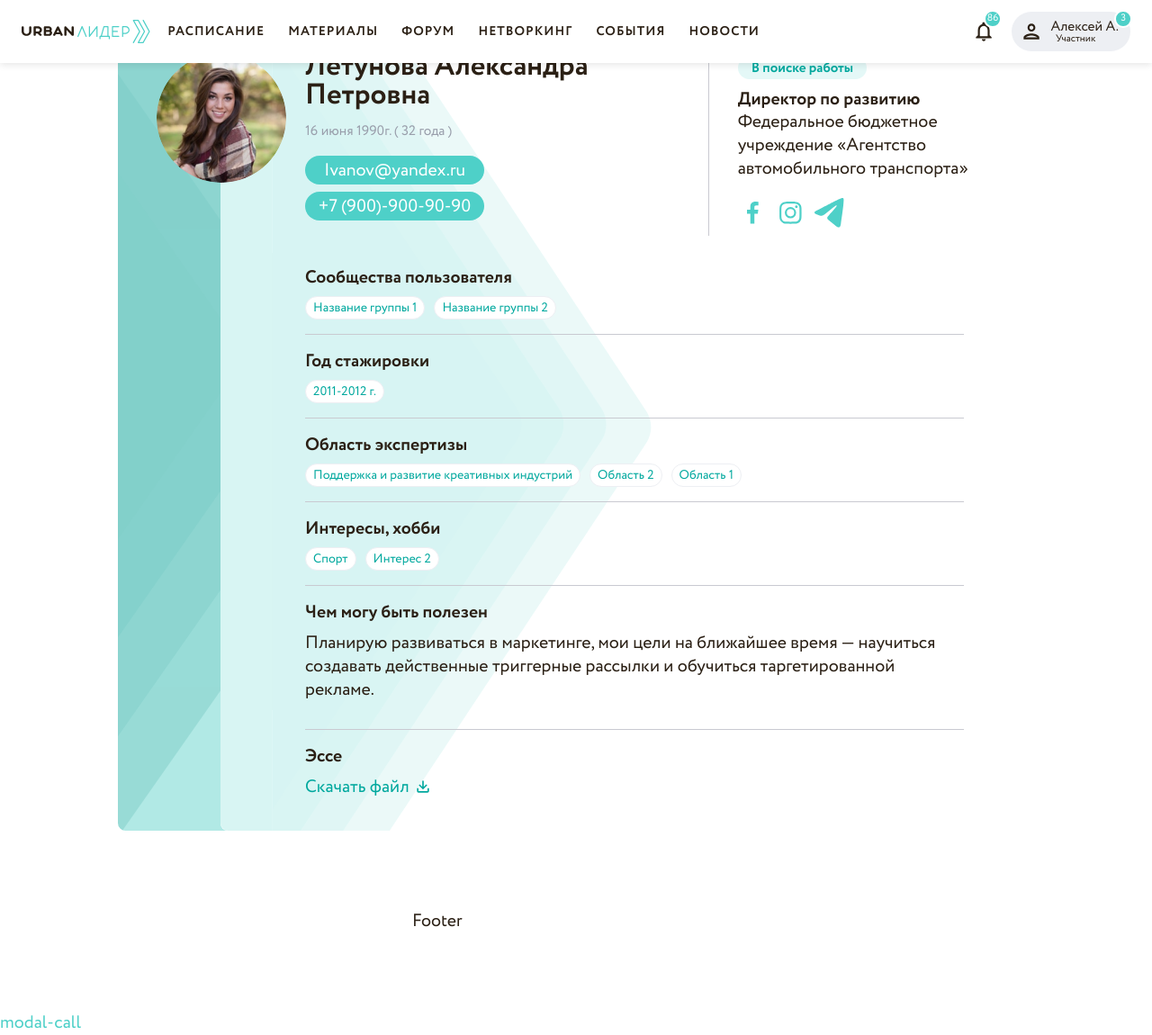
After one commit to MegaFronTeam/0018Urban, a web app: file public/7-1-profile.html in a window 1280 px wide. The commit adds this page. Shown: the whole page at 90% size. Run offline with its HTML, style and script files only (its server is not run), Linux system fonts and the light colour scheme.

Commit message:
profile added

```diff
--- /dev/null
+++ b/public/7-1-profile.html
@@ -0,0 +1,236 @@
+<!DOCTYPE html>
+<html lang="ru">
+	<head>
+		<meta charset="utf-8">
+		<title>Профайл</title>
+		<meta name="description" content="о чем страница">
+		<meta http-equiv="X-UA-Compatible" content="IE=edge">
+		<meta name="viewport" content="width=device-width,initial-scale=1.0,  shrink-to-fit=no">
+		<link type="image/ico" href="img/favicon.ico" rel="shortcut icon"><meta name="format-detection" content="telephone=no">
+		<link href="libs/swiper/swiper-bundle.min.css" rel="stylesheet"/>
+		<link href="libs/@fancyapps/ui/fancybox.css" rel="stylesheet"/>
+		<link href="css/main.min.css" rel="stylesheet"/>
+	</head>
+	<body class="profile-page" data-bg="null">
+		<div class="main-wrapper">
+			<!-- start header-->
+			<header class="header" id="header">
+				<!-- start top-nav-->
+				<div class="top-nav block-with-lazy">
+					<div class="container-fluid">
+						<div class="top-nav__row row">
+							<div class="col-auto">
+								<a class="top-nav__logo" href="/"><img src="img/svg/logotype.svg" alt="" loading="lazy"/>
+								</a>
+							</div>
+							<div class="col">
+								<div class="menu-mobile menu-mobile--js">
+									<div class="menu-mobile__inner">
+										<div class="toggle-menu-mobile toggle-menu-mobile--js d-lg-none"><span></span>
+										</div>
+										<nav>
+											<ul class="menu" itemscope="itemscope" itemtype="http://schema.org/SiteNavigationElement">
+												<li class="menu-item" itemprop="item"><a href="#" itemprop="url">Расписание</a></li>
+												<li class="menu-item" itemprop="item"><a href="#" itemprop="url">Материалы</a></li>
+												<li class="menu-item" itemprop="item"><a href="#" itemprop="url">Форум</a></li>
+												<li class="menu-item" itemprop="item"><a href="#" itemprop="url">Нетворкинг</a></li>
+												<li class="menu-item" itemprop="item"><a href="#" itemprop="url">События</a></li>
+												<li class="menu-item" itemprop="item"><a href="#" itemprop="url">Новости</a></li>
+											</ul>
+										</nav>
+									</div>
+								</div>
+							</div>
+							<div class="col-auto">
+								<div class="top-nav__controls">
+									<div class="top-nav__btn">
+										<svg class="icon icon-notifications ">
+											<use xlink:href="img/svg/sprite.svg#notifications"></use>
+										</svg>
+										<div class="top-nav__btn-count"><span>86</span>
+										</div>
+									</div>
+									<a class="top-nav__btn top-nav__btn--person" href="#">
+										<svg class="icon icon-person ">
+											<use xlink:href="img/svg/sprite.svg#person"></use>
+										</svg><span class="top-nav__btn-text"> <span>Алексей А.</span><span>Участник</span></span>
+										<div class="top-nav__btn-count"><span>3</span>
+										</div>
+									</a>
+								</div>
+							</div>
+							<div class="col-auto d-lg-none">
+								<div class="toggle-menu-mobile toggle-menu-mobile--js d-lg-none"><span></span>
+								</div>
+							</div>
+						</div>
+					</div>
+				</div>
+				<!-- end top-nav-->
+			</header>
+			<!-- end header-->
+			<div class="container">
+				<nav class="swiper breadcrumb-slider--js" aria-label="breadcrumb">
+					<ol class="breadcrumb swiper-wrapper" itemscope="itemscope" itemtype="http://schema.org/BreadcrumbList">
+						<li class="breadcrumb-item swiper-slide" itemprop="itemListElement" itemscope="itemscope" itemtype="http://schema.org/ListItem"><a href="/" itemprop="item"><span itemprop="name">Главная</span>
+								<meta itemprop="position" content="1"/></a></li>
+						<li class="breadcrumb-item swiper-slide" itemprop="itemListElement" itemscope="itemscope" itemtype="http://schema.org/ListItem"><a href="#" itemprop="item"><span itemprop="name">Нетворкинг</span>
+								<meta itemprop="position" content="2"/></a></li>
+						<li class="breadcrumb-item active swiper-slide" itemprop="itemListElement" itemscope="itemscope" itemtype="http://schema.org/ListItem"><a href="#" itemprop="item"><span itemprop="name">Летунова Александра Петровна</span>
+								<meta itemprop="position" content="3"/></a></li>
+					</ol>
+				</nav>
+			</div>
+			<main>
+				<!-- start sProfile-->
+				<section class="sProfile section" id="sProfile">
+					<div class="sProfile__img-block"><img class="profile-img" src="../img/profile-img.png" alt="" loading="lazy"/>
+					</div>
+					<div class="sProfile__info-block container-fluid">
+						<div class="sProfile__personal">
+							<div class="section-title">
+								<h1>Летунова Александра Петровна</h1>
+							</div>
+							<div class="sProfile__age">16 июня 1990г.  ( 32 года )
+							</div>
+							<ul class="sProfile__contacts-list">
+								<li class="sProfile__contacts-item"><a href="mailto:Ivanov@yandex.ru">Ivanov@yandex.ru</a>
+								</li>
+								<li class="sProfile__contacts-item"><a href="tel:+79009009090">+7 (900)-900-90-90</a>
+								</li>
+							</ul>
+						</div>
+						<div class="sProfile__activity">
+							<button class="sProfile__like-btn">
+								<svg class="icon icon-like-btn ">
+									<use xlink:href="img/svg/sprite.svg#like-btn"></use>
+								</svg>
+							</button>
+							<div class="sProfile__status">В поиске работы
+							</div>
+							<div class="sProfile__position">Директор по развитию
+							</div>
+							<p>Федеральное бюджетное учреждение &laquo;Агентство автомобильного транспорта&raquo;</p>
+							<div class="soc">
+								<a class="soc__item" href="#" target="_blank">
+									<svg class="icon icon-fb ">
+										<use xlink:href="img/svg/sprite.svg#fb"></use>
+									</svg>
+								</a>
+								<a class="soc__item" href="#" target="_blank">
+									<svg class="icon icon-instagram ">
+										<use xlink:href="img/svg/sprite.svg#instagram"></use>
+									</svg>
+								</a>
+								<a class="soc__item" href="#" target="_blank">
+									<svg class="icon icon-telegram ">
+										<use xlink:href="img/svg/sprite.svg#telegram"></use>
+									</svg>
+								</a>
+							</div>
+						</div>
+						<div class="application">
+							<div class="application__row">
+								<div class="application__title">Сообщества пользователя
+								</div>
+								<ul class="application__list">
+									<li class="application__item">Название группы 1
+									</li>
+									<li class="application__item">Название группы 2
+									</li>
+								</ul>
+							</div>
+							<div class="application__row">
+								<div class="application__title">Год стажировки
+								</div>
+								<ul class="application__list">
+									<li class="application__item">2011-2012 г.
+									</li>
+								</ul>
+							</div>
+							<div class="application__row">
+								<div class="application__title">Область экспертизы
+								</div>
+								<ul class="application__list">
+									<li class="application__item">Поддержка и развитие креативных индустрий
+									</li>
+									<li class="application__item">Область 2
+									</li>
+									<li class="application__item">Область 1
+									</li>
+								</ul>
+							</div>
+							<div class="application__row">
+								<div class="application__title">Интересы, хобби
+								</div>
+								<ul class="application__list">
+									<li class="application__item">Спорт
+									</li>
+									<li class="application__item">Интерес 2
+									</li>
+								</ul>
+							</div>
+							<div class="application__row">
+								<div class="application__title">Чем могу быть полезен
+								</div>
+								<p>Планирую развиваться в&nbsp;маркетинге, мои цели на&nbsp;ближайшее время&nbsp;&mdash; научиться создавать действенные триггерные рассылки и&nbsp;обучиться таргетированной рекламе.</p>
+							</div>
+							<div class="application__row">
+								<div class="application__title">Эссе
+								</div>
+								<a class="application__download-link" href="#" download="download">Скачать файл
+									<svg class="icon icon-download ">
+										<use xlink:href="img/svg/sprite.svg#download"></use>
+									</svg>
+								</a>
+							</div>
+						</div>
+						<div class="sProfile__row row">
+						</div>
+					</div>
+				</section>
+				<!-- end sProfile-->
+			</main>
+			<footer class="footer section">
+				<div class="container">
+					<div class="row">
+						<div class="col"></div>
+						<div class="col">Footer</div>
+						<div class="col"></div>
+						<div class="col-auto"></div>
+					</div>
+				</div>
+			</footer>
+		</div>
+		<!--  start modals--><a class="link-modal-js" href="modal-call">modal-call </a>
+		<div id="modal-call" style="display: none">
+			<div class="modal-win">
+				<div class="form-wrap">
+					<form>
+						<div class="text-center">
+							<div class="form-wrap__title form-data h3 ttu">Обратный звонок
+							</div>
+							<p class="after-headline">Заполните заявку и&nbsp;мы&nbsp;с&nbsp;Вами свяжемся в&nbsp;течение 15&nbsp;минут</p>
+						</div>
+						<div class="form-wrap__input-wrap form-group"><input class="form-wrap__input form-control" name="text" type="text" placeholder="Ваше Имя" required="required"/>
+						</div>
+						<!-- +e.input-wrap-->
+						<button class="form-wrap__btn btn" type="submit">
+						</button>
+						<div class="form-wrap__policy">
+							<label class="custom-input form-check"><input class="custom-input__input form-check-input" name="checkbox" type="checkbox" checked="checked"/><small class="custom-input__text text-secondary">Согласен на обработку и хранение моих персональных данных в соответствии с условиями</small>
+							</label>
+						</div>
+					</form>
+				</div>
+			</div>
+		</div>
+		<!-- #modal-call-->
+		<!-- end modals-->
+		<script src="libs/jquery/jquery.min.js"></script>
+		<script src="libs/@fancyapps/ui/fancybox.umd.js"> </script>
+		<script src="libs/swiper/swiper-bundle.min.js"> </script>
+		<script src="libs/inputmask/inputmask.min.js"> </script>
+		<script src="js/common.js"></script>
+	</body>
+</html>
--- a/sourse/sass/_sprite.scss
+++ b/sourse/sass/_sprite.scss
@@ -15,6 +15,10 @@
 	font-size:math.div(27,10)*1rem;
 	width: math.div(27,27)*1em;
 }
+.icon-download {
+	font-size:math.div(20,10)*1rem;
+	width: math.div(20,20)*1em;
+}
 .icon-fb {
 	font-size:math.div(24,10)*1rem;
 	width: math.div(24,24)*1em;
@@ -23,27 +27,35 @@
 	font-size:math.div(24,10)*1rem;
 	width: math.div(24,24)*1em;
 }
+.icon-like-btn {
+	font-size:math.div(24,10)*1rem;
+	width: math.div(24,24)*1em;
+}
 .icon-notifications {
 	font-size:math.div(24,10)*1rem;
 	width: math.div(24,24)*1em;
+}
+.icon-ok {
+	font-size:math.div(20,10)*1rem;
+	width: math.div(12,20)*1em;
 }
 .icon-person {
 	font-size:math.div(24,10)*1rem;
 	width: math.div(24,24)*1em;
 }
 .icon-telegram {
-	font-size:math.div(16,10)*1rem;
-	width: math.div(16,16)*1em;
+	font-size:math.div(20,10)*1rem;
+	width: math.div(20,20)*1em;
 }
 .icon-viber {
 	font-size:math.div(16,10)*1rem;
 	width: math.div(16,16)*1em;
 }
 .icon-vk {
-	font-size:math.div(24,10)*1rem;
-	width: math.div(24,24)*1em;
+	font-size:math.div(12,10)*1rem;
+	width: math.div(21,12)*1em;
 }
 .icon-whatsapp {
-	font-size:math.div(16,10)*1rem;
-	width: math.div(16,16)*1em;
+	font-size:math.div(20,10)*1rem;
+	width: math.div(20,20)*1em;
 }
```
Also changed, not shown: sourse/pug/blocks/sProfile/_sProfile.pug (added, +53 -0 lines), sourse/pug/blocks/sProfile/_sProfile.scss (added, +240 -0 lines), sourse/pug/pages/7-1-profile.pug (added, +40 -0 lines), public/css/main.min.css, public/img/profile-img.png (added), public/img/svg/breadcrums.svg (added), public/img/svg/profile-bg-hor.svg (added), public/img/svg/profile-bg.svg (added), public/img/svg/profile-dark-bg.svg (added), public/img/svg/profile-dark-hor.svg (added), public/img/svg/sprite.svg, sourse/sass/sprite.svg, sourse/svg/download.svg (added), sourse/svg/like-btn.svg (added), 4 more files.
